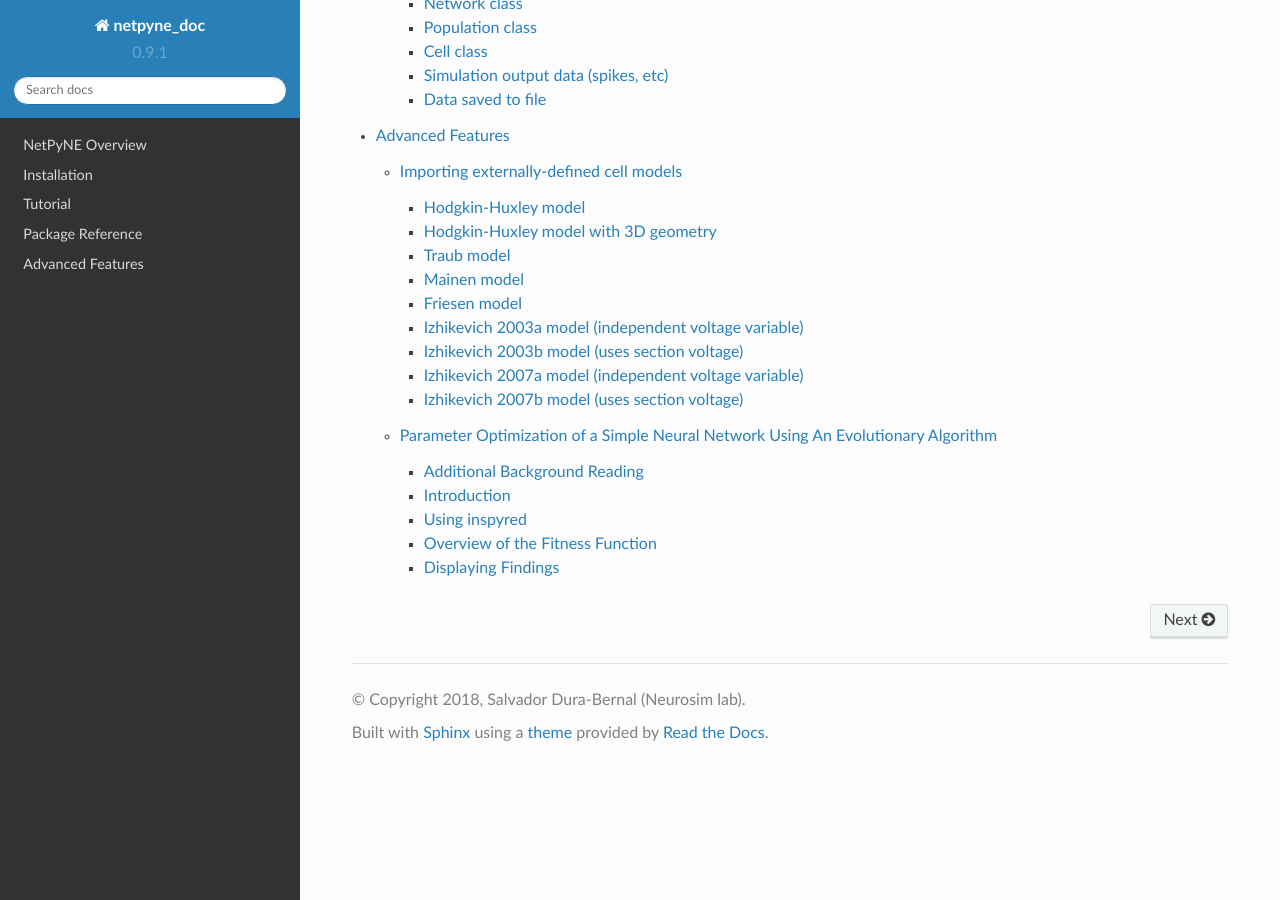
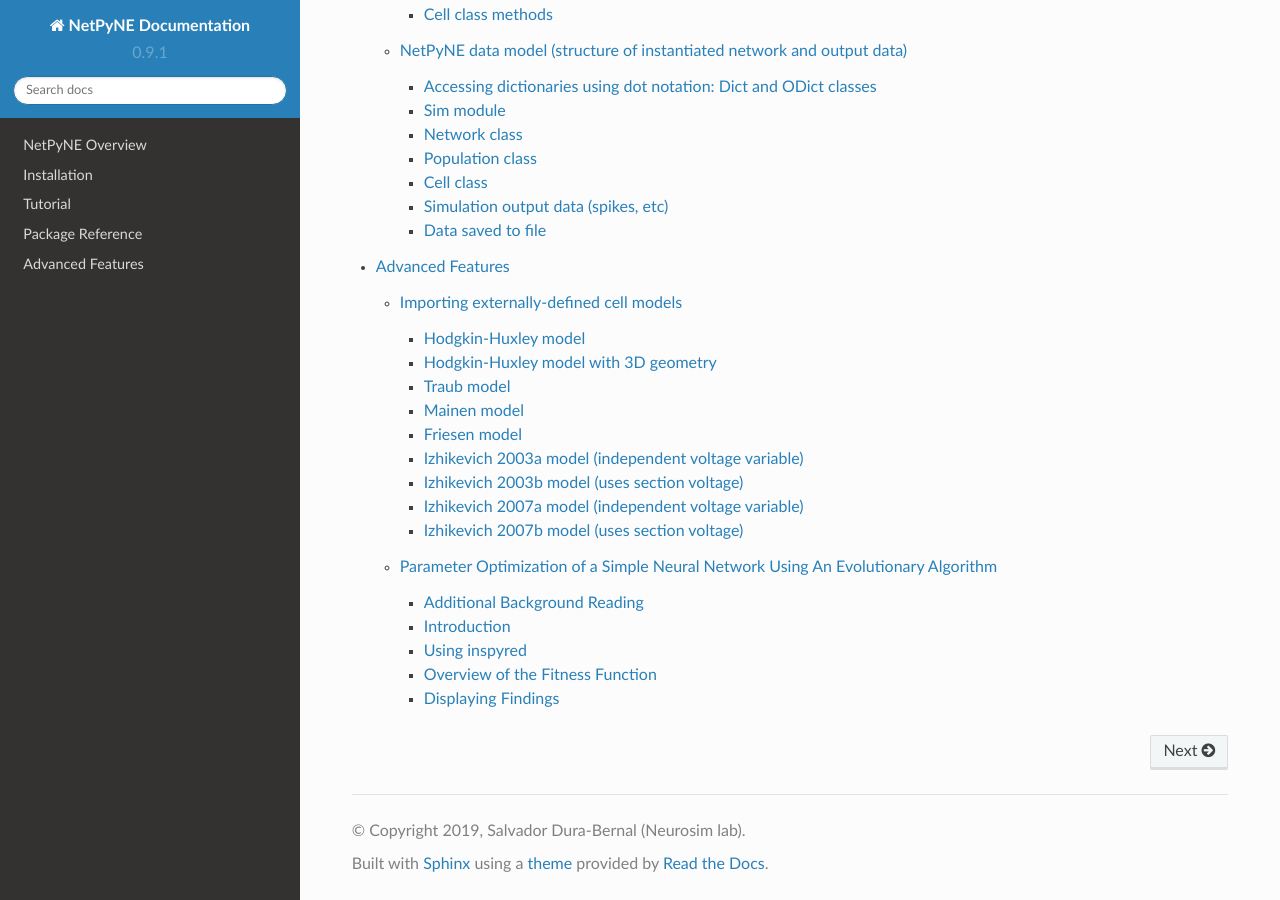
Before and after one commit to suny-downstate-medical-center/netpyne, a Sphinx documentation site: the page built from doc/source/index.rst, in a window 1280 px wide and 900 px high, scrolled down 2304 px. Built offline with Sphinx 7.4.7 and the Read the Docs theme 2.0.0, drawn with Linux system fonts in a browser that asks for light colours.

Commit message:
updated doc

```diff
--- a/doc/source/conf.py
+++ b/doc/source/conf.py
@@ -46,8 +46,8 @@
 master_doc = 'index'
 
 # General information about the project.
-project = 'netpyne_doc'
-copyright = '2018, Salvador Dura-Bernal (Neurosim lab)'
+project = 'NetPyNE Documentation'
+copyright = '2019, Salvador Dura-Bernal (Neurosim lab)'
 
 # The version info for the project you're documenting, acts as replacement for
 # |version| and |release|, also used in various other places throughout the
--- a/doc/source/index.rst
+++ b/doc/source/index.rst
@@ -14,7 +14,7 @@
 
 
 .. image:: figs/netpyne_gui.png
-   :width: 70%
+   :width: 90%
    :align: center
 
 Table of Contents
--- a/doc/source/reference.rst
+++ b/doc/source/reference.rst
@@ -20,7 +20,7 @@
 Network parameters
 -------------------------
 
-The ``netParams`` object of class ``NetParams`` includes all the information necessary to define your network. It is compoased of the following ordered dictionaries:
+The ``netParams`` object of class ``NetParams`` includes all the information necessary to define your network. It is composed of the following ordered dictionaries:
 
 * ``popParams`` - populations in the network and their parameters
 
```
